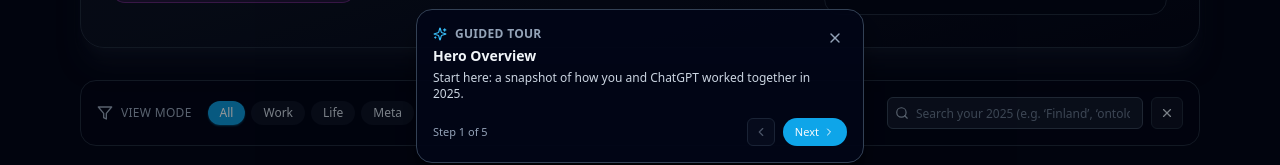
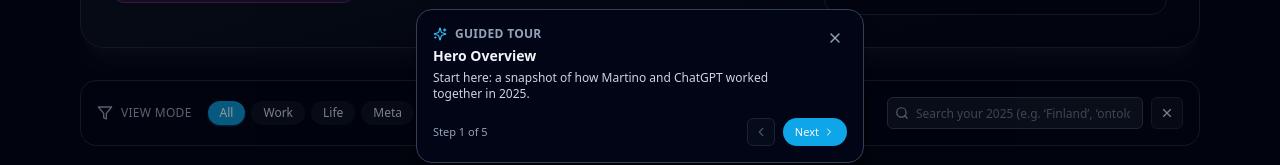
Before and after one commit to bagini/martino-wrapped, a Next.js app: page / in a window 1280 px wide. Shown: the part 314-479 px from the top of the page. Built offline with nearby package versions, Linux system fonts and the light colour scheme; no server answers.

Commit message:
You -> Martino

```diff
--- a/src/components/martino-wrapped-dashboard.tsx
+++ b/src/components/martino-wrapped-dashboard.tsx
@@ -207,22 +207,22 @@
   {
     id: "hero",
     title: "Hero Overview",
-    text: "Start here: a snapshot of how you and ChatGPT worked together in 2025.",
+    text: "Start here: a snapshot of how Martino and ChatGPT worked together in 2025.",
   },
   {
     id: "usage",
     title: "Usage Patterns",
-    text: "See how your questions cluster into work, life, and meta-OS themes.",
+    text: "See Martino's questions cluster into work, life, and meta-OS themes.",
   },
   {
     id: "investor",
     title: "Investor & Builder Mode",
-    text: "Dive into how you used ChatGPT as a co-pilot for theses, deals, and structures.",
+    text: "Dive into how Martino used ChatGPT as a co-pilot for theses, deals, and structures.",
   },
   {
     id: "superpowers",
     title: "Signature Superpowers",
-    text: "Patterns in how your mind works when you interact with your AI co-pilot.",
+    text: "Patterns in how Martino's mind works when you interact with your AI co-pilot.",
   },
   {
     id: "outlook",
```
